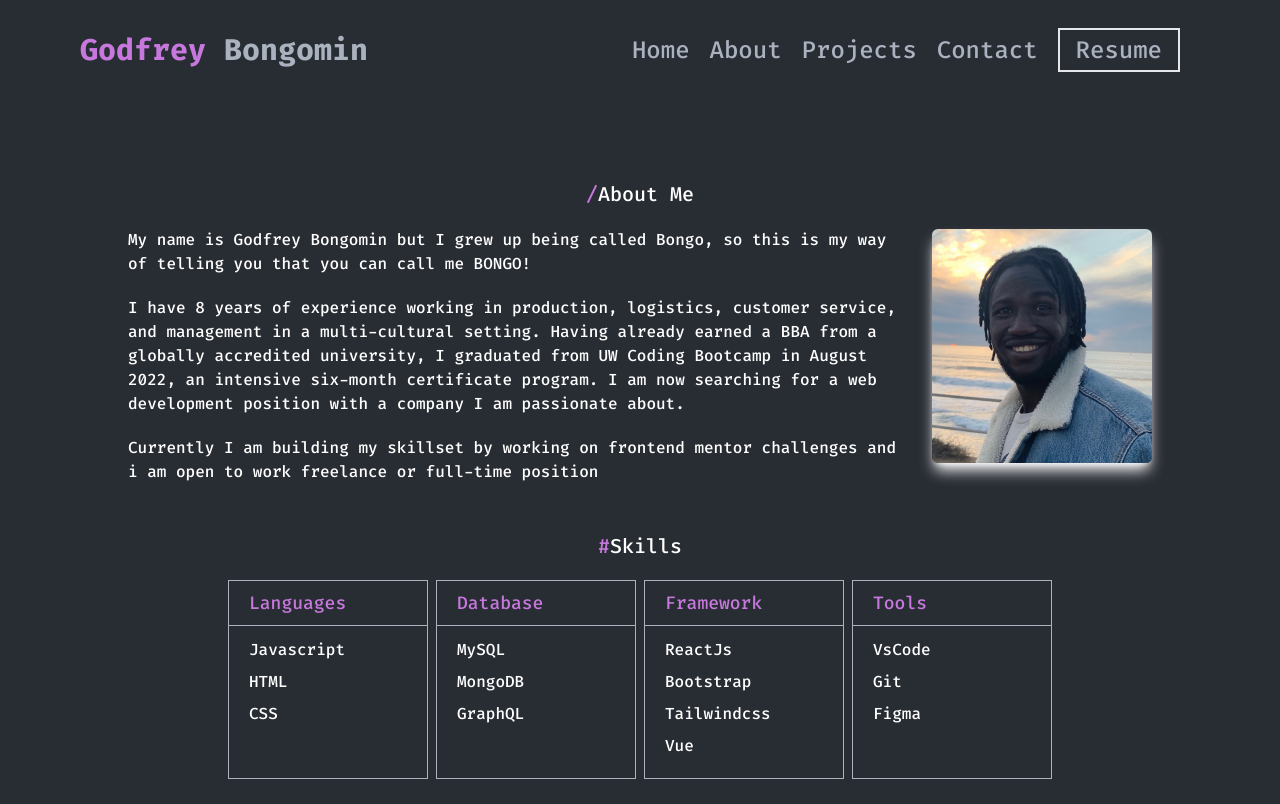
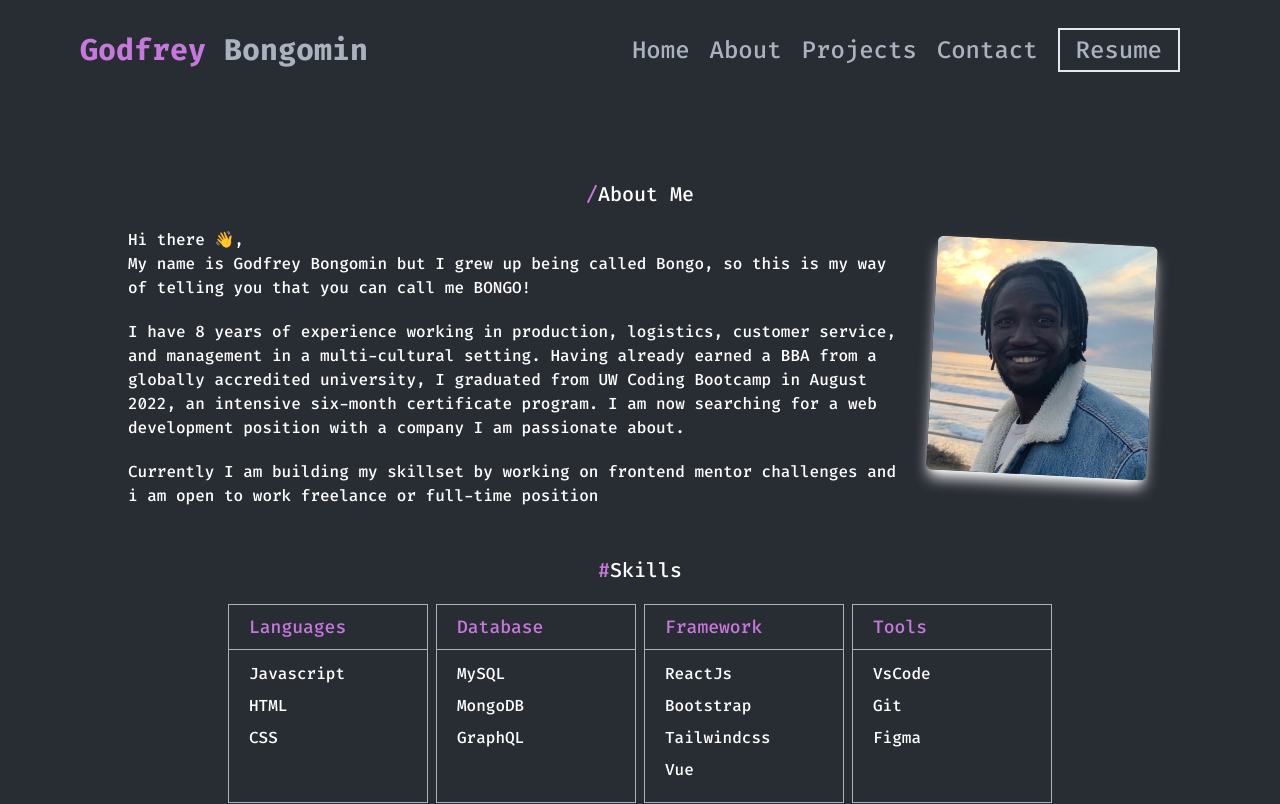
Before and after one commit to bongomin256/godfrey_bongomin, a React (Create React App) app: page /about in a window 1280 px wide. Shown: the top 804 px of the page. Built offline with nearby package versions, Linux system fonts and the light colour scheme.

Commit message:
changed added a ptag  and changed the styles

```diff
--- a/src/component/about/AboutMeComponent.js
+++ b/src/component/about/AboutMeComponent.js
@@ -17,18 +17,19 @@ const AboutMeComp = () => {
             {/* md:grid md:gap-5 md:grid-cols-2 md:items-center md:justify-center */}
             <div className="mb-5 w-full">
               <img
-                className="md:rounded-full lg:rounded-md lg:w-[300px]  lg:hover:rotate-3 transition-all duration-300 ease-in-out rounded-md lg:shadow-lg lg:shadow-white "
+                className="md:rounded-full lg:rounded-md lg:w-[300px] lg:rotate-3  lg:hover:rotate-0 transition-all duration-300 ease-in-out rounded-md lg:shadow-lg lg:shadow-white "
                 // md:w-full  lg:w-[300px] lg:hover:rotate-3 transition-all duration-300 ease-in-out rounded-md
                 src={myimage}
                 alt=""
               />
             </div>
-            <div>
-              <p className="mb-5 text-center md:text-start">
+            <div className="text-center md:text-start">
+              <p>Hi there 👋,</p>
+              <p className="mb-5">
                 My name is Godfrey Bongomin but I grew up being called Bongo, so
                 this is my way of telling you that you can call me BONGO!
               </p>
-              <p className="mb-5 text-center md:text-start">
+              <p className="mb-5 ">
                 I have 8 years of experience working in production, logistics,
                 customer service, and management in a multi-cultural setting.
                 Having already earned a BBA from a globally accredited
@@ -37,7 +38,7 @@ const AboutMeComp = () => {
                 for a web development position with a company I am passionate
                 about.
               </p>
-              <p className="text-center md:text-start">
+              <p className="">
                 Currently I am building my skillset by working on frontend
                 mentor challenges and i am open to work freelance or full-time
                 position
```
